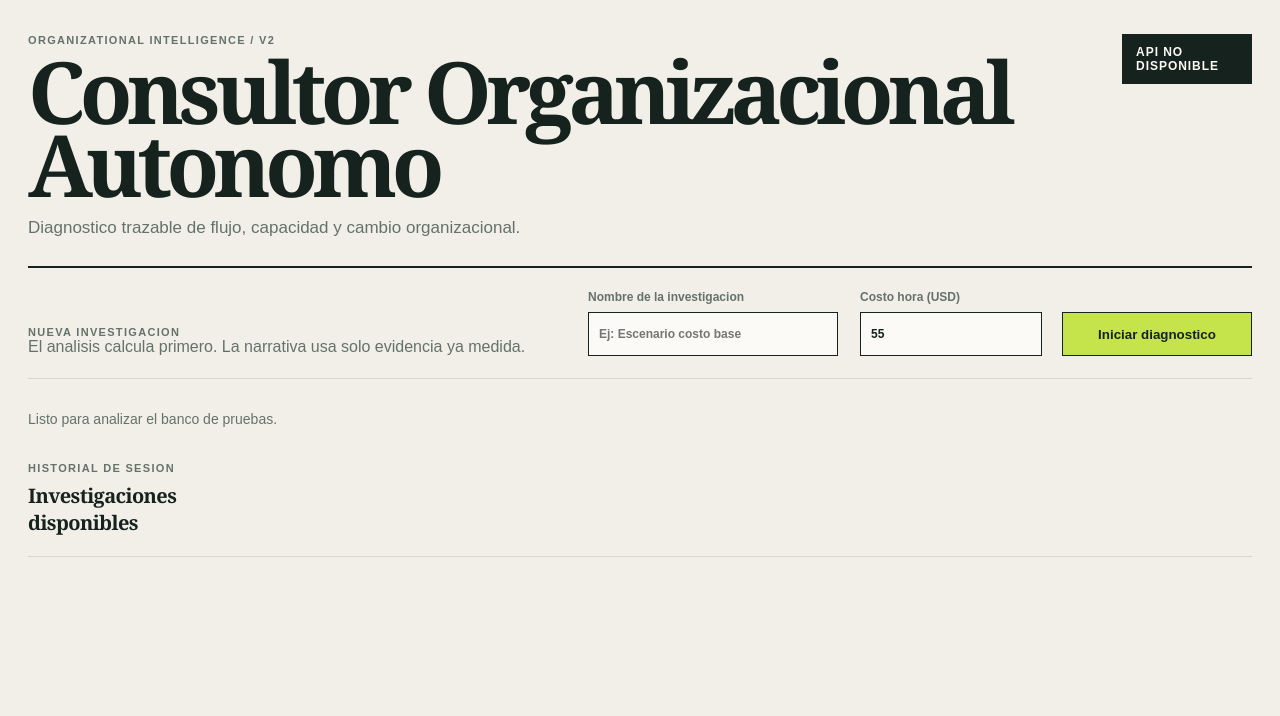
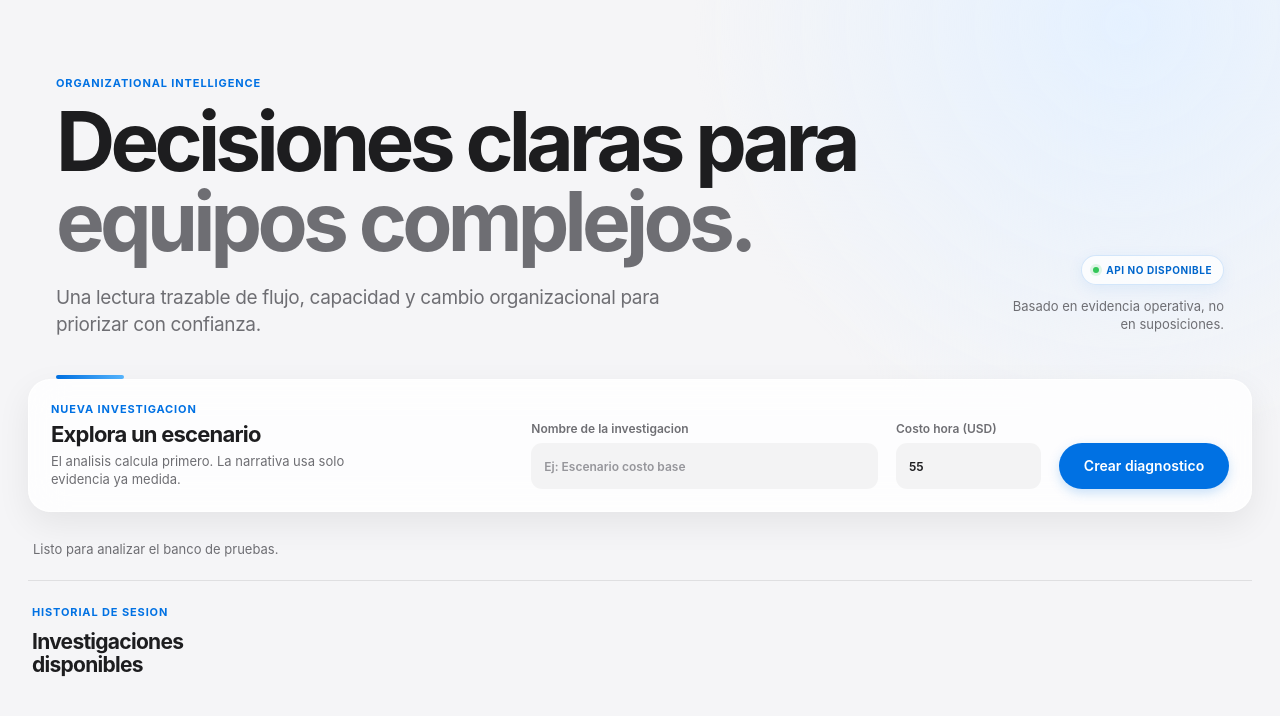
Before and after one commit to Jared-Farfan/Consultor-Organizacional-Autonomo, a plain HTML site: page app/static/index.html in a window 1280 px wide. Drawn offline with Linux system fonts and the light colour scheme; files that its build step writes are made by us from their sources; no server answers; files whose address does not match are found by name.

```diff
--- a/app/static/index.html
+++ b/app/static/index.html
@@ -9,17 +9,21 @@
   <body>
     <main>
       <header class="masthead">
-        <div>
-          <p class="eyebrow">ORGANIZATIONAL INTELLIGENCE / V2</p>
-          <h1>Consultor Organizacional Autonomo</h1>
-          <p class="subtitle">Diagnostico trazable de flujo, capacidad y cambio organizacional.</p>
+        <div class="hero-copy">
+          <p class="eyebrow">Organizational intelligence</p>
+          <h1>Decisiones claras para <span>equipos complejos.</span></h1>
+          <p class="subtitle">Una lectura trazable de flujo, capacidad y cambio organizacional para priorizar con confianza.</p>
         </div>
-        <div id="environment" class="environment">Conectando...</div>
+        <div class="hero-status">
+          <div id="environment" class="environment">Conectando...</div>
+          <p>Basado en evidencia operativa, no en suposiciones.</p>
+        </div>
       </header>
 
-      <section class="control-panel">
-        <div>
+      <section class="control-panel" aria-label="Nueva investigacion">
+        <div class="control-copy">
           <p class="section-label">Nueva investigacion</p>
+          <h2>Explora un escenario</h2>
           <p>El analisis calcula primero. La narrativa usa solo evidencia ya medida.</p>
         </div>
         <label>
@@ -30,13 +34,13 @@
           Costo hora (USD)
           <input id="hourly-cost" type="number" min="1" value="55" />
         </label>
-        <button id="investigate">Iniciar diagnostico</button>
+        <button id="investigate">Crear diagnostico</button>
       </section>
 
-      <p id="status" class="status">Listo para analizar el banco de pruebas.</p>
+      <p id="status" class="status" role="status">Listo para analizar el banco de pruebas.</p>
 
       <section id="history-panel" class="history-panel" hidden>
-        <div><p class="section-label">Historial de sesion</p><h2>Investigaciones disponibles</h2></div>
+          <div><p class="section-label">Historial de sesion</p><h2>Investigaciones disponibles</h2></div>
         <div id="history" class="history"></div>
       </section>
 
--- a/app/static/styles.css
+++ b/app/static/styles.css
@@ -1,30 +1,38 @@
-:root { --ink:#16221e; --muted:#64726b; --canvas:#f1efe7; --surface:#fbfaf6; --line:#d9d7ce; --lime:#c5e34b; --orange:#ef7c3a; --blue:#4c6fff; --red:#bc4a4a; }
+:root { --accent:#0071e3; --accent-hover:#0077ed; --canvas:#f5f5f7; --ink:#1d1d1f; --line:rgba(0,0,0,.09); --muted:#6e6e73; --panel:rgba(255,255,255,.82); --red:#d70015; --shadow:0 12px 34px rgba(0,0,0,.07); --soft-blue:#e8f3ff; --surface:#fff; }
 * { box-sizing:border-box; }
-body { margin:0; background:var(--canvas); color:var(--ink); font-family:Arial, Helvetica, sans-serif; }
-main { max-width:1420px; margin:auto; padding:34px 28px 72px; }
-.masthead { display:flex; justify-content:space-between; gap:24px; align-items:flex-start; border-bottom:2px solid var(--ink); padding-bottom:28px; }
-.eyebrow,.section-label { color:var(--muted); font-size:11px; font-weight:800; letter-spacing:.12em; margin:0 0 8px; text-transform:uppercase; }
-h1 { font-family:Georgia, serif; font-size:clamp(42px,7vw,86px); letter-spacing:-.065em; line-height:.85; margin:0; }
-h2 { font-family:Georgia, serif; font-size:25px; letter-spacing:-.03em; margin:0; }
-.subtitle { color:var(--muted); font-size:17px; margin:18px 0 0; }
-.environment { background:var(--ink); color:var(--surface); font-size:12px; font-weight:700; letter-spacing:.08em; padding:11px 14px; text-transform:uppercase; }
-.control-panel { align-items:end; border-bottom:1px solid var(--line); display:grid; gap:22px; grid-template-columns:1fr 250px 180px 190px; padding:22px 0; }
-.control-panel p { color:var(--muted); margin:0; }
-label { color:var(--muted); display:grid; font-size:12px; font-weight:bold; gap:8px; }
-input { background:var(--surface); border:1px solid var(--ink); border-radius:0; color:var(--ink); font:inherit; min-height:44px; padding:10px; }
-button { background:var(--lime); border:1px solid var(--ink); color:var(--ink); cursor:pointer; font-weight:800; min-height:44px; padding:10px 16px; }
-button:hover { background:var(--ink); color:var(--lime); }
-.status { color:var(--muted); font-size:14px; min-height:22px; padding:18px 0 5px; }
-.history-panel { align-items:start; border-bottom:1px solid var(--line); display:grid; gap:20px; grid-template-columns:210px 1fr; padding:16px 0 20px; }.history-panel h2 { font-size:20px; }.history { display:flex; gap:8px; overflow-x:auto; padding-bottom:4px; }.history-item { background:var(--surface); border:1px solid var(--line); color:var(--ink); min-width:190px; padding:11px; text-align:left; }.history-item.active { border-color:var(--ink); box-shadow:inset 0 -4px var(--lime); }.history-item span { color:var(--muted); display:block; font-size:11px; margin-top:5px; }
-.metric-grid { display:grid; gap:1px; grid-template-columns:repeat(5, 1fr); margin:18px 0; background:var(--ink); border:1px solid var(--ink); }
-.metric { background:var(--surface); min-height:112px; padding:16px; }.metric .value { font-family:Georgia,serif; font-size:31px; letter-spacing:-.04em; margin-top:13px; }.metric .label { color:var(--muted); font-size:11px; font-weight:bold; text-transform:uppercase; }
-.layout-two { display:grid; gap:18px; grid-template-columns:1fr 1fr; margin:18px 0; }
-.panel { background:var(--surface); border:1px solid var(--line); padding:20px; }.panel-heading { border-bottom:1px solid var(--line); margin-bottom:16px; padding-bottom:14px; }
-.matrix { display:grid; gap:10px; }.matrix-row { display:grid; grid-template-columns:1.4fr .7fr .6fr; gap:8px; align-items:center; font-size:13px; }.bar { background:#e4e2da; height:12px; }.bar > span { background:var(--blue); display:block; height:100%; }.badge { background:#e8e7df; font-size:11px; font-weight:bold; padding:4px 6px; text-align:center; }
-.handoffs { display:grid; gap:8px; }.handoff { align-items:center; display:grid; font-size:13px; grid-template-columns:1fr auto 1fr auto; gap:9px; }.handoff strong { font-family:Georgia,serif; font-size:18px; }.arrow { color:var(--orange); font-size:20px; }
-.finding-grid { display:grid; grid-template-columns:repeat(2, 1fr); gap:12px; }.finding { border-left:5px solid var(--ink); padding:13px 14px; background:#f3f2ec; }.finding.tactical { border-color:var(--blue); }.finding.structural { border-color:var(--orange); }.finding.organizational { border-color:var(--red); }.finding.strategic { border-color:#8165d7; }.finding h3 { font-size:17px; margin:0 0 7px; }.finding p { color:var(--muted); font-size:13px; line-height:1.45; margin:7px 0; }.finding .meta { display:flex; gap:7px; flex-wrap:wrap; }.chip { background:var(--surface); border:1px solid var(--line); font-size:10px; font-weight:bold; padding:4px 6px; text-transform:uppercase; }
-.horizons { display:grid; gap:10px; }.horizon { border-left:2px solid var(--ink); padding:0 0 10px 13px; }.horizon h3 { margin:0; font-size:15px; }.horizon p { color:var(--muted); font-size:13px; line-height:1.4; margin:5px 0; }.gate { color:var(--orange)!important; font-size:12px!important; }
-.trace { counter-reset:item; display:grid; gap:10px; list-style:none; margin:0; padding:0; }.trace li { border-bottom:1px solid var(--line); font-size:13px; padding:0 0 10px 33px; position:relative; }.trace li:before { background:var(--ink); color:white; content:counter(item); counter-increment:item; font-size:11px; left:0; padding:4px 7px; position:absolute; top:0; }.trace strong { display:block; margin-bottom:3px; }.trace span { color:var(--muted); }
-#question-form { display:grid; gap:10px; grid-template-columns:1fr 150px; }.answer { background:#edf4d3; border-left:4px solid var(--lime); margin-top:15px; padding:15px; }.answer p { line-height:1.5; margin:0 0 10px; }
-.answer h1,.answer h2,.answer h3 { font-family:Georgia,serif; margin:14px 0 8px; }.answer h1 { font-size:24px; }.answer h2 { font-size:20px; }.answer h3 { font-size:16px; }.answer ul,.answer ol { line-height:1.5; padding-left:22px; }.answer table { border-collapse:collapse; display:block; font-size:12px; margin:12px 0; max-width:100%; overflow-x:auto; }.answer td,.answer th { border:1px solid #bfc6b1; padding:7px; text-align:left; vertical-align:top; }.answer th { background:#dce8b5; }.answer code { background:#dfe8c6; padding:1px 3px; }
-@media (max-width:800px) { main { padding:22px 16px 48px; }.masthead,.control-panel,.history-panel { display:grid; grid-template-columns:1fr; }.metric-grid { grid-template-columns:repeat(2,1fr); }.layout-two,.finding-grid { grid-template-columns:1fr; } #question-form { grid-template-columns:1fr; } }
+html { background:var(--canvas); }
+body { background:radial-gradient(circle at 88% 3%, #e5f1ff 0, transparent 27rem), var(--canvas); color:var(--ink); font-family:-apple-system, BlinkMacSystemFont, "SF Pro Display", "SF Pro Text", "Helvetica Neue", Arial, sans-serif; margin:0; }
+main { margin:auto; max-width:1280px; padding:28px 28px 88px; }
+.masthead { align-items:flex-end; display:flex; gap:32px; justify-content:space-between; min-height:300px; padding:48px 28px 40px; position:relative; }
+.masthead::after { background:linear-gradient(90deg, var(--accent), #56b6ff); border-radius:999px; bottom:0; content:""; height:4px; left:28px; position:absolute; width:68px; }
+.hero-copy { max-width:850px; }
+.eyebrow,.section-label { color:var(--accent); font-size:11px; font-weight:700; letter-spacing:.08em; margin:0 0 12px; text-transform:uppercase; }
+h1 { font-size:clamp(48px,6.4vw,82px); font-weight:700; letter-spacing:-.058em; line-height:.98; margin:0; }
+h1 span { color:var(--muted); display:block; }
+h2 { font-size:24px; letter-spacing:-.035em; line-height:1.08; margin:0; }
+.subtitle { color:var(--muted); font-size:19px; letter-spacing:-.018em; line-height:1.42; margin:22px 0 0; max-width:620px; }
+.hero-status { align-items:flex-end; display:grid; gap:13px; justify-items:end; max-width:220px; padding-bottom:5px; text-align:right; }
+.hero-status p { color:var(--muted); font-size:13px; line-height:1.35; margin:0; }
+.environment { align-items:center; background:rgba(255,255,255,.76); border:1px solid rgba(0,113,227,.16); border-radius:999px; box-shadow:0 4px 16px rgba(0,113,227,.08); color:#0066cc; display:inline-flex; font-size:10px; font-weight:700; letter-spacing:.055em; padding:8px 11px; text-transform:uppercase; }
+.environment::before { background:#34c759; border-radius:50%; box-shadow:0 0 0 3px rgba(52,199,89,.14); content:""; height:6px; margin-right:7px; width:6px; }
+.control-panel { align-items:end; backdrop-filter:blur(18px); background:var(--panel); border:1px solid rgba(255,255,255,.9); border-radius:22px; box-shadow:var(--shadow); display:grid; gap:18px; grid-template-columns:minmax(270px,1fr) minmax(190px,.75fr) 145px 170px; padding:22px; }
+.control-copy .section-label { margin-bottom:7px; }.control-copy h2 { font-size:22px; }.control-copy p:last-child { color:var(--muted); font-size:13px; line-height:1.38; margin:7px 0 0; max-width:340px; }
+label { color:var(--muted); display:grid; font-size:12px; font-weight:600; gap:7px; }
+input { appearance:none; background:rgba(118,118,128,.08); border:1px solid transparent; border-radius:11px; color:var(--ink); font:inherit; min-height:46px; outline:none; padding:11px 12px; transition:border-color .2s, box-shadow .2s, background .2s; width:100%; }
+input::placeholder { color:#96969b; } input:hover { background:rgba(118,118,128,.12); } input:focus { background:#fff; border-color:rgba(0,113,227,.72); box-shadow:0 0 0 4px rgba(0,113,227,.14); }
+button { background:var(--accent); border:0; border-radius:999px; box-shadow:0 4px 12px rgba(0,113,227,.22); color:#fff; cursor:pointer; font:600 14px/1 -apple-system, BlinkMacSystemFont, "SF Pro Text", sans-serif; min-height:46px; padding:12px 18px; transition:background .2s, box-shadow .2s, transform .2s; }
+button:hover { background:var(--accent-hover); box-shadow:0 7px 18px rgba(0,113,227,.28); transform:translateY(-1px); } button:active { box-shadow:none; transform:translateY(0); } button:disabled { cursor:wait; opacity:.65; transform:none; }
+button:focus-visible,input:focus-visible { outline:none; } button:focus-visible { box-shadow:0 0 0 4px rgba(0,113,227,.22); }
+.status { color:var(--muted); font-size:13px; min-height:42px; padding:16px 5px 8px; }
+.history-panel { align-items:start; border-top:1px solid var(--line); display:grid; gap:22px; grid-template-columns:220px 1fr; margin-top:10px; padding:24px 4px; }.history-panel h2 { font-size:21px; }.history { display:flex; gap:10px; overflow-x:auto; padding:1px 2px 10px; }.history-item { background:rgba(255,255,255,.72); border:1px solid var(--line); border-radius:14px; box-shadow:none; color:var(--ink); min-width:205px; padding:13px; text-align:left; }.history-item:hover { background:#fff; color:var(--ink); }.history-item.active { background:#fff; border-color:rgba(0,113,227,.35); box-shadow:0 4px 14px rgba(0,113,227,.1); }.history-item span { color:var(--muted); display:block; font-size:11px; font-weight:400; line-height:1.35; margin-top:6px; }
+.metric-grid { display:grid; gap:12px; grid-template-columns:repeat(5,1fr); margin:13px 0 18px; }.metric { background:var(--surface); border:1px solid rgba(0,0,0,.04); border-radius:18px; box-shadow:0 5px 18px rgba(0,0,0,.045); min-height:124px; overflow:hidden; padding:18px; position:relative; }.metric::after { background:linear-gradient(90deg, transparent, rgba(0,113,227,.42)); bottom:0; content:""; height:3px; left:0; position:absolute; right:0; }.metric .value { font-size:29px; font-weight:650; letter-spacing:-.045em; line-height:1; margin-top:17px; }.metric .label { color:var(--muted); font-size:10px; font-weight:700; letter-spacing:.045em; text-transform:uppercase; }
+.layout-two { display:grid; gap:18px; grid-template-columns:1fr 1fr; margin:18px 0; }.panel { background:var(--panel); border:1px solid rgba(255,255,255,.82); border-radius:20px; box-shadow:var(--shadow); padding:22px; }.panel-heading { border-bottom:1px solid var(--line); margin-bottom:18px; padding-bottom:16px; }.panel-heading .section-label { margin-bottom:7px; }
+.matrix { display:grid; gap:12px; }.matrix-row { align-items:center; display:grid; font-size:13px; gap:10px; grid-template-columns:1.25fr .85fr .7fr; }.matrix-row > span:first-child { text-transform:capitalize; }.bar { background:#e8e8ed; border-radius:999px; height:8px; overflow:hidden; }.bar > span { background:linear-gradient(90deg, #0a84ff, #5ac8fa); border-radius:inherit; display:block; height:100%; }.badge { background:#f2f2f7; border-radius:999px; color:#515154; font-size:10px; font-weight:600; padding:5px 7px; text-align:center; }
+.handoffs { display:grid; gap:9px; }.handoff { align-items:center; display:grid; font-size:13px; grid-template-columns:1fr auto 1fr auto; gap:10px; padding:8px 0; }.handoff + .handoff { border-top:1px solid var(--line); }.handoff strong { font-size:17px; letter-spacing:-.03em; }.arrow { color:var(--accent); font-size:17px; }
+.finding-grid { display:grid; gap:12px; grid-template-columns:repeat(2,1fr); }.finding { background:#fafafa; border:1px solid transparent; border-radius:15px; border-top:3px solid #86868b; padding:15px; transition:box-shadow .2s, transform .2s; }.finding:hover { box-shadow:0 8px 20px rgba(0,0,0,.08); transform:translateY(-2px); }.finding.tactical { border-top-color:#0a84ff; }.finding.structural { border-top-color:#ff9f0a; }.finding.organizational { border-top-color:#ff453a; }.finding.strategic { border-top-color:#bf5af2; }.finding h3 { font-size:16px; letter-spacing:-.018em; line-height:1.2; margin:12px 0 7px; }.finding p { color:var(--muted); font-size:13px; line-height:1.46; margin:7px 0; }.finding .meta { display:flex; flex-wrap:wrap; gap:6px; }.chip { background:#f2f2f7; border:0; border-radius:999px; color:#515154; font-size:9px; font-weight:700; letter-spacing:.035em; padding:5px 7px; text-transform:uppercase; }
+.horizons { display:grid; gap:13px; }.horizon { border-left:2px solid #c7c7cc; padding:0 0 4px 14px; position:relative; }.horizon::before { background:var(--accent); border:3px solid #fff; border-radius:50%; box-shadow:0 0 0 1px rgba(0,113,227,.25); content:""; height:8px; left:-6px; position:absolute; top:3px; width:8px; }.horizon h3 { font-size:15px; margin:0; }.horizon p { color:var(--muted); font-size:13px; line-height:1.42; margin:5px 0; }.gate { color:#b25000!important; font-size:12px!important; font-weight:600; }
+.trace { counter-reset:item; display:grid; gap:12px; list-style:none; margin:0; padding:0; }.trace li { border-bottom:1px solid var(--line); font-size:13px; line-height:1.4; padding:0 0 12px 34px; position:relative; }.trace li:last-child { border-bottom:0; padding-bottom:0; }.trace li:before { background:#f2f2f7; border-radius:50%; color:var(--accent); content:counter(item); counter-increment:item; font-size:10px; font-weight:700; height:22px; left:0; line-height:22px; position:absolute; text-align:center; top:0; width:22px; }.trace strong { display:block; margin-bottom:3px; }.trace span { color:var(--muted); }
+#question-form { display:grid; gap:10px; grid-template-columns:1fr auto; }.question-panel { background:linear-gradient(135deg, #f8fbff, #fff); }.question-panel button { min-width:126px; }.answer { background:var(--soft-blue); border:1px solid rgba(0,113,227,.13); border-radius:14px; margin-top:16px; padding:16px; }.answer p { line-height:1.5; margin:0 0 10px; }.answer h1,.answer h2,.answer h3 { margin:14px 0 8px; }.answer h1 { font-size:24px; }.answer h2 { font-size:20px; }.answer h3 { font-size:16px; }.answer ul,.answer ol { line-height:1.5; padding-left:22px; }.answer table { border-collapse:collapse; display:block; font-size:12px; margin:12px 0; max-width:100%; overflow-x:auto; }.answer td,.answer th { border:1px solid #b8d9f7; padding:7px; text-align:left; vertical-align:top; }.answer th { background:#d8ecff; }.answer code { background:#d5eaff; border-radius:4px; padding:1px 3px; }
+@media (max-width:980px) { .control-panel { grid-template-columns:1fr 1fr; }.control-copy { grid-column:span 2; }.metric-grid { grid-template-columns:repeat(3,1fr); } }
+@media (max-width:700px) { main { padding:12px 16px 52px; }.masthead { align-items:flex-start; display:grid; min-height:0; padding:48px 8px 30px; }.masthead::after { left:8px; }.hero-status { justify-items:start; max-width:280px; text-align:left; }.control-panel { border-radius:18px; display:grid; grid-template-columns:1fr; padding:18px; }.control-copy { grid-column:auto; }.metric-grid { grid-template-columns:repeat(2,1fr); }.metric:last-child { grid-column:span 2; }.layout-two,.finding-grid,.history-panel,#question-form { grid-template-columns:1fr; }.history-panel { padding-left:0; padding-right:0; }.matrix-row { grid-template-columns:1.1fr 1fr; }.matrix-row .badge { grid-column:span 2; justify-self:start; }.handoff { grid-template-columns:1fr auto 1fr auto; font-size:12px; }.panel { border-radius:17px; padding:18px; } h1 { font-size:clamp(44px,13vw,62px); } .subtitle { font-size:17px; } }
+@media (prefers-reduced-motion:reduce) { *,*::before,*::after { scroll-behavior:auto!important; transition:none!important; } }
```
Also changed, not shown: 2 other files.
